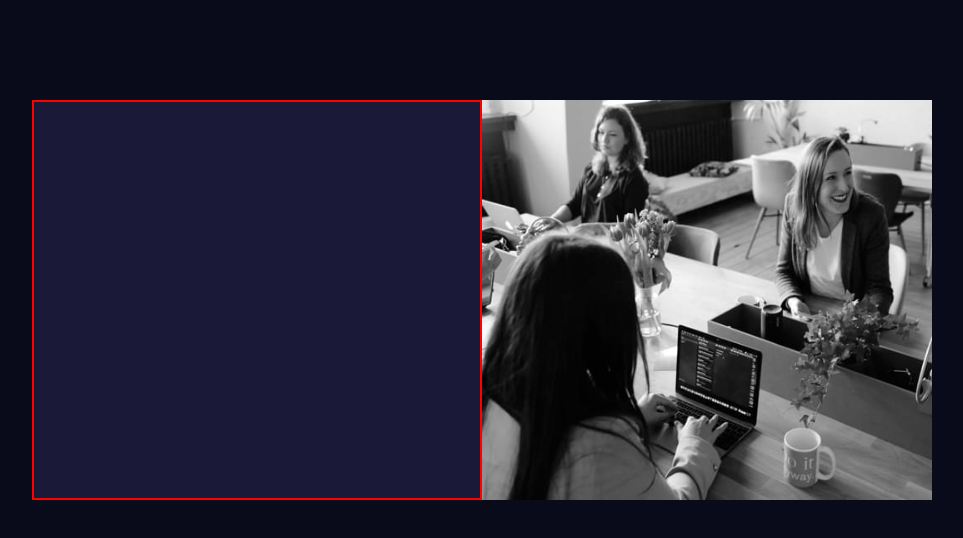
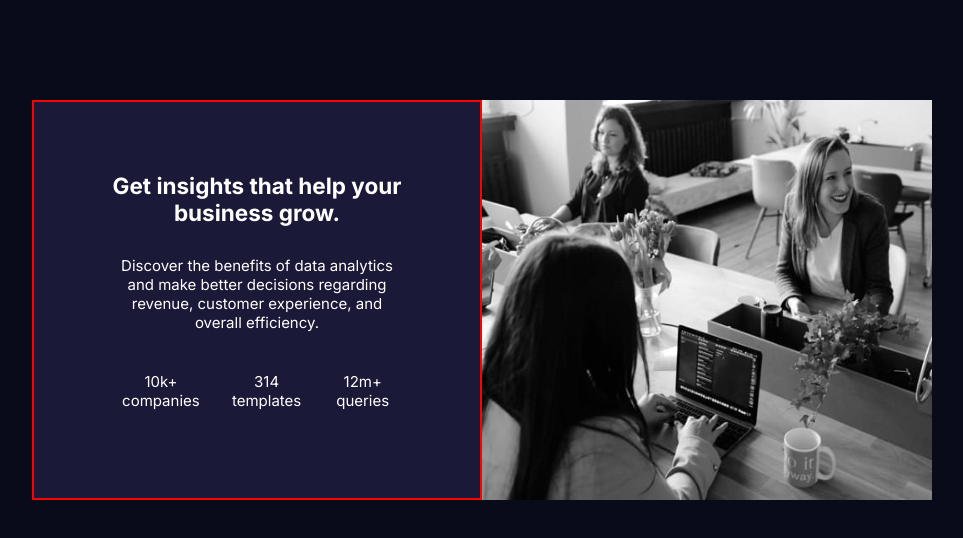
Before and after one commit to kabeer-prog/stats-preview, a plain HTML site: page index.html in a window 1280 px wide. Shown: the whole page, without its empty margins (158-1121 px from the left). Drawn offline with Linux system fonts and the light colour scheme.

Commit message:
second-commit

```diff
--- a/index.css
+++ b/index.css
@@ -106,6 +106,16 @@ ul{
     border: 2px solid red;
     height: 400px;
      float: left;
+     text-align: center;
+     padding: 70px;
+  }
+  ul{
+
+      list-style-type: none;
+      display: flex;
+  }
+  .para{
+      margin: 30px 10px 40px 10px;
   }
   .right{
     width: 50%;
--- a/index.html
+++ b/index.html
@@ -49,7 +49,17 @@
 
 <main>
   <section class="left">
+    <h1 class="heading">
+      Get <span>insights</span> that help your business grow.</h1>
 
+          <p class="para">Discover the benefits of data analytics and make better decisions regarding revenue, customer
+    experience, and overall efficiency.</p>
+      <ul>
+        <li>10k+ companies</li>
+        <li>314 templates</li>
+        <li>12m+ queries</li>
+    </div>
+      </ul>
   </section>
   <section class="right"><img src="images/image-header-desktop.jpg">
   </section>
```
